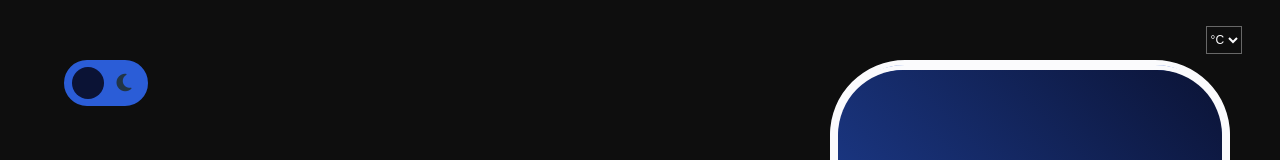
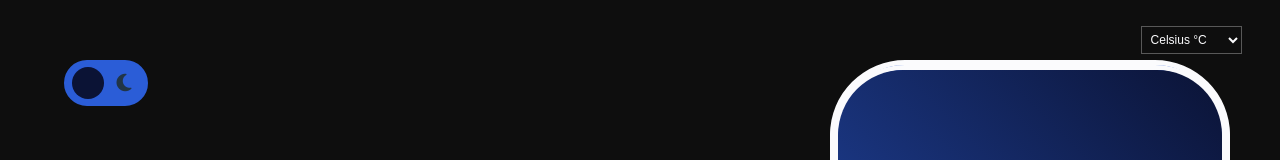
Before and after one commit to erikajdavid/my-weather-app, a React (Vite) app: page / in a window 1280 px wide. Shown: the top 160 px of the page. Built offline with nearby package versions, Linux system fonts and the light colour scheme.

Commit message:
made select form for units functional

```diff
--- a/src/App.css
+++ b/src/App.css
@@ -191,7 +191,7 @@ input {
 }
 
 .day .placeholderImage {
-    background: linear-gradient(60deg, var(--lighblued) 20%, var(--lightblued));
+    background: linear-gradient(45deg, var(--lightblued), var(--darkblued));
 }
 
 .city {
@@ -376,7 +376,9 @@ select {
     font-size: 0.75rem;
     background-color: var(--black);
     color: var(--white);
-    border: 1.5px solid rgb(103, 103, 103);
+    cursor: pointer;
+    border: 0.25px solid rgb(88, 88, 88);
+    padding: 0 5px;
 }
 
 .day select {
--- a/src/App.jsx
+++ b/src/App.jsx
@@ -11,6 +11,8 @@ function App() {
   const [city, setCity] = useState('');
   const [weather, setWeather] = useState({});
   const [darkMode, setDarkMode] = useState(true); // Default is dark mode
+  const [selectedUnit, setSelectedUnit] = useState('metric'); // Default is Celsius
+
 
   useEffect(() => {
     if (city) {
@@ -51,13 +53,13 @@ function App() {
 
   return (
     <div className={`App ${darkMode ? 'night' : 'day'}`}>
-      <SelectUnits />
+      <SelectUnits selectedUnit={selectedUnit} setSelectedUnit={setSelectedUnit} />
       <div className="wrapper">
         <ThemeBar handleToggleTheme={handleToggleTheme} darkMode={darkMode} />
         <div className="mainContainer">
           <Header setCity={setCity} searchCity={searchCity} weather={weather}/>
           <div className="AppContainer">
-            <WeatherData weather={weather} />
+          <WeatherData weather={weather} selectedUnit={selectedUnit} />
           </div>
         </div>
         <Footer />
--- a/src/BottomHalfContainer.jsx
+++ b/src/BottomHalfContainer.jsx
@@ -4,12 +4,16 @@ const formatPressure = (pressure) => {
     return pressure >= 1000 ? pressure.toLocaleString() : pressure;
   };
 
-const BottomHalfContainer = ( {weather} ) => {
+const BottomHalfContainer = ( {weather, temperature, unit } ) => {
+
+    const isMetric = unit === 'metric';
+    const convertedFeelsLikeTemp = isMetric ? temperature : (temperature * 9/5) + 32;
+    const displayUnit = isMetric ? '°C' : '°F';
 
     return (
         <div className="bottomHalfContainer">
             <p className="description">{weather.weather[0].main}</p>
-            <p className="feelsLikeTemp">Feels like: {Math.round(weather.main.feels_like)}°C</p>
+            <p className="feelsLikeTemp">Feels like: {Math.round(convertedFeelsLikeTemp)}{displayUnit}</p>
             <ExtraFeatures
                 windSpeed={weather.wind.speed}
                 humidity={weather.main.humidity}
--- a/src/MainTemperatures.jsx
+++ b/src/MainTemperatures.jsx
@@ -1,13 +1,22 @@
 import React from 'react';
 
-const Temperature = ({ temperature, maxTemperature, minTemperature }) => (
-  <div className="mainMaxMinTempContainer">
-    <h2 className="temp">{Math.round(temperature)}°C</h2>
-    <div className="maxMinTempContainer">
-      <p className="maxTemp">H: {Math.round(maxTemperature)}°C</p>
-      <p className="minTemp">L: {Math.round(minTemperature)}°C</p>
+const MainTemperatures = ({ temperature, maxTemperature, minTemperature, unit }) => {
+  const isMetric = unit === 'metric';
+  const convertedTemperature = isMetric ? temperature : (temperature * 9/5) + 32;
+  const convertedMaxTemperature = isMetric ? maxTemperature : (maxTemperature * 9/5) + 32;
+  const convertedMinTemperature = isMetric ? minTemperature : (minTemperature * 9/5) + 32;
+
+  const displayUnit = isMetric ? '°C' : '°F';
+
+  return (
+    <div className="mainMaxMinTempContainer">
+      <h2 className="temp">{Math.round(convertedTemperature)}{displayUnit}</h2>
+      <div className="maxMinTempContainer">
+        <p className="maxTemp">H: {Math.round(convertedMaxTemperature)}{displayUnit}</p>
+        <p className="minTemp">L: {Math.round(convertedMinTemperature)}{displayUnit}</p>
+      </div>
     </div>
-  </div>
-);
+  );
+};
 
-export default Temperature;
+export default MainTemperatures;
--- a/src/SelectUnits.jsx
+++ b/src/SelectUnits.jsx
@@ -1,13 +1,17 @@
-const SelectUnits = () => {
-    return (
+const SelectUnits = ({ selectedUnit, setSelectedUnit }) => {
+  const handleUnitChange = (event) => {
+    setSelectedUnit(event.target.value);
+  };
+
+  return (
     <form action="#" method="#" className="units" name="units">
-        <label htmlFor="selectUnits"></label>
-            <select id="selectUnits" name="selectUnits">
-            <option value="celcius" defaultValue>°C</option>
-            <option value="farenheit">F</option>
-        </select>
+      <label htmlFor="selectUnits"></label>
+      <select id="selectUnits" name="selectUnits" value={selectedUnit} onChange={handleUnitChange}>
+        <option value="metric">Celsius °C</option>
+        <option value="imperial">Fahrenheit F</option>
+      </select>
     </form>
-    )
-}
+  );
+};
 
 export default SelectUnits;
--- a/src/WeatherData.jsx
+++ b/src/WeatherData.jsx
@@ -6,7 +6,7 @@ import WeatherIcons from './WeatherIcons';
 import MainTemperatures from './MainTemperatures';
 import BottomHalfContainer from './BottomHalfContainer';
 
-const WeatherData = ({ weather }) => {
+const WeatherData = ({ weather, selectedUnit }) => {
   let [weatherIconUrl, setWeatherIconUrl] = useState('');
   const [currentTimeInLocation, setCurrentTimeInLocation] = useState(null);
 
@@ -40,9 +40,10 @@ const WeatherData = ({ weather }) => {
             temperature={weather.main.temp}
             maxTemperature={weather.main.temp_max}
             minTemperature={weather.main.temp_min}
+            unit={selectedUnit}
           />
           <WeatherIcons weatherCondition={weather.weather[0].main} isDaytime={isDaytime} />
-          <BottomHalfContainer weather={weather}/>
+          <BottomHalfContainer weather={weather} temperature={weather.main.feels_like} unit={selectedUnit} />
         </>
       )}
     </div>
```
